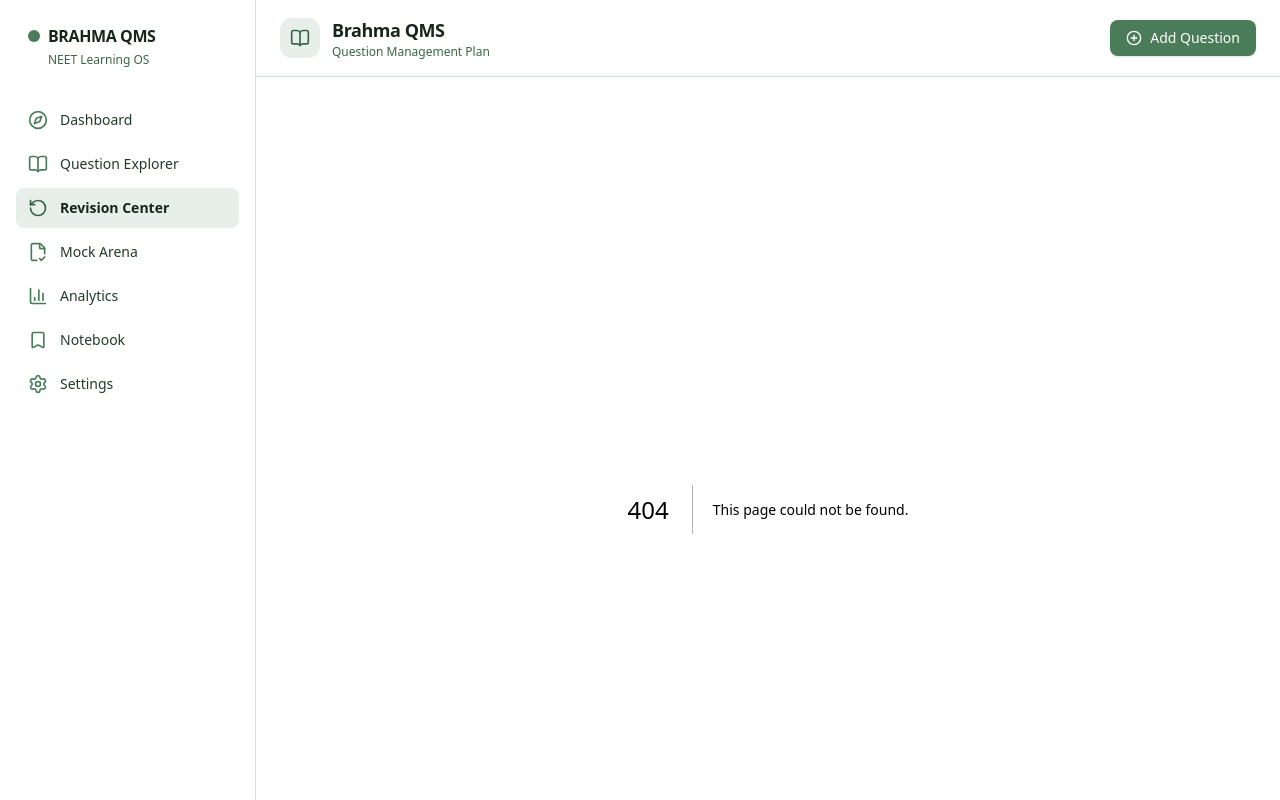
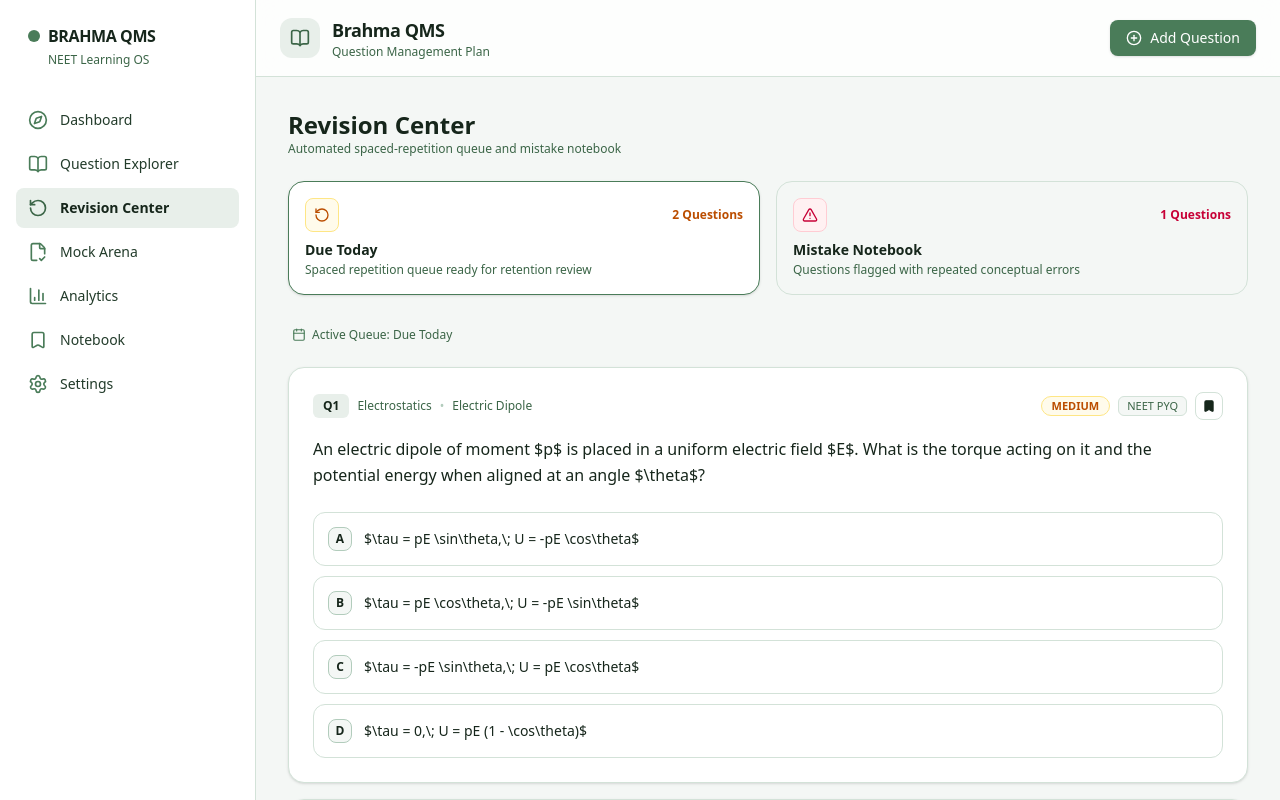
Before and after one commit to chandansharma3166-create/brahma-qms, a Next.js app: page /revision in a window 1280 px wide. Before the commit this address had no page. Shown: the top 800 px of the page. Built offline with nearby package versions, Linux system fonts and the light colour scheme.

Commit message:
feat: add revision center with spaced repetition and mistake notebook

```diff
--- /dev/null
+++ b/src/app/revision/page.tsx
@@ -0,0 +1,89 @@
+"use client";
+
+import React, { useState } from "react";
+import { SEED_QUESTIONS } from "../../data/seedQuestions";
+import QuestionCard from "../../components/QuestionCard";
+import { RotateCcw, AlertTriangle, CheckCircle, Calendar } from "lucide-react";
+
+export default function RevisionCenterPage() {
+  const [activeTab, setActiveTab] = useState<"DUE" | "MISTAKES">("DUE");
+
+  // Filter seed questions to emulate revision categories
+  const dueQuestions = SEED_QUESTIONS.filter((q) => q.difficulty !== "EASY");
+  const mistakeQuestions = SEED_QUESTIONS.filter((q) => q.difficulty === "HARD");
+
+  const displayList = activeTab === "DUE" ? dueQuestions : mistakeQuestions;
+
+  return (
+    <div className="max-w-5xl mx-auto space-y-6">
+      <div>
+        <h1 className="text-2xl font-bold text-sage-900">Revision Center</h1>
+        <p className="text-xs text-sage-600">
+          Automated spaced-repetition queue and mistake notebook
+        </p>
+      </div>
+
+      {/* Mode Selectors */}
+      <div className="grid grid-cols-1 sm:grid-cols-2 gap-4">
+        <button
+          onClick={() => setActiveTab("DUE")}
+          className={`p-4 rounded-2xl border text-left transition ${
+            activeTab === "DUE"
+              ? "bg-white border-sage-500 shadow-sm"
+              : "bg-sage-50 border-sage-200 hover:bg-white"
+          }`}
+        >
+          <div className="flex items-center justify-between mb-2">
+            <span className="p-2 rounded-lg bg-amber-50 text-amber-700 border border-amber-200">
+              <RotateCcw className="w-4 h-4" />
+            </span>
+            <span className="text-xs font-bold text-amber-700">
+              {dueQuestions.length} Questions
+            </span>
+          </div>
+          <h3 className="text-sm font-bold text-sage-900">Due Today</h3>
+          <p className="text-xs text-sage-600 mt-0.5">
+            Spaced repetition queue ready for retention review
+          </p>
+        </button>
+
+        <button
+          onClick={() => setActiveTab("MISTAKES")}
+          className={`p-4 rounded-2xl border text-left transition ${
+            activeTab === "MISTAKES"
+              ? "bg-white border-sage-500 shadow-sm"
+              : "bg-sage-50 border-sage-200 hover:bg-white"
+          }`}
+        >
+          <div className="flex items-center justify-between mb-2">
+            <span className="p-2 rounded-lg bg-rose-50 text-rose-700 border border-rose-200">
+              <AlertTriangle className="w-4 h-4" />
+            </span>
+            <span className="text-xs font-bold text-rose-700">
+              {mistakeQuestions.length} Questions
+            </span>
+          </div>
+          <h3 className="text-sm font-bold text-sage-900">Mistake Notebook</h3>
+          <p className="text-xs text-sage-600 mt-0.5">
+            Questions flagged with repeated conceptual errors
+          </p>
+        </button>
+      </div>
+
+      {/* Queue Header */}
+      <div className="flex items-center justify-between text-xs text-sage-600 px-1 pt-2">
+        <div className="flex items-center gap-1.5 font-medium">
+          <Calendar className="w-3.5 h-3.5 text-sage-500" />
+          <span>Active Queue: {activeTab === "DUE" ? "Due Today" : "Mistake Notebook"}</span>
+        </div>
+      </div>
+
+      {/* Question Stream */}
+      <div className="space-y-4">
+        {displayList.map((q, idx) => (
+          <QuestionCard key={q.id} question={q} index={idx} />
+        ))}
+      </div>
+    </div>
+  );
+}
--- /dev/null
+++ b/src/types/revision.ts
@@ -0,0 +1,17 @@
+import { Question } from "./question";
+
+export interface QuestionAttempt {
+  questionId: string;
+  selectedOptionId: string;
+  isCorrect: boolean;
+  timeSpentSeconds: number;
+  timestamp: string;
+}
+
+export interface ScheduledQuestion {
+  question: Question;
+  dueDate: string;
+  repetitionLevel: number; // 1 = immediate, 2 = 3 days, 3 = 7 days
+  lapseCount: number;
+  reason: string;
+}
--- /dev/null
+++ b/src/utils/scheduler.ts
@@ -0,0 +1,36 @@
+import { Question } from "../types/question";
+import { ScheduledQuestion } from "../types/revision";
+
+export function calculateNextReview(
+  question: Question,
+  isCorrect: boolean,
+  currentLevel: number = 0,
+  lapses: number = 0
+): ScheduledQuestion {
+  const now = new Date();
+  let nextIntervalDays = 1;
+  let newLevel = currentLevel;
+  let newLapses = lapses;
+  let reason = "";
+
+  if (!isCorrect) {
+    newLevel = 1;
+    newLapses += 1;
+    nextIntervalDays = 1;
+    reason = "Missed on last attempt. Scheduled for priority consolidation.";
+  } else {
+    newLevel += 1;
+    nextIntervalDays = newLevel === 1 ? 1 : newLevel === 2 ? 3 : 7;
+    reason = `Answered correctly ${newLevel} time(s). Review in ${nextIntervalDays} day(s).`;
+  }
+
+  const dueDate = new Date(now.getTime() + nextIntervalDays * 24 * 60 * 60 * 1000);
+
+  return {
+    question,
+    dueDate: dueDate.toISOString(),
+    repetitionLevel: newLevel,
+    lapseCount: newLapses,
+    reason,
+  };
+}
```
